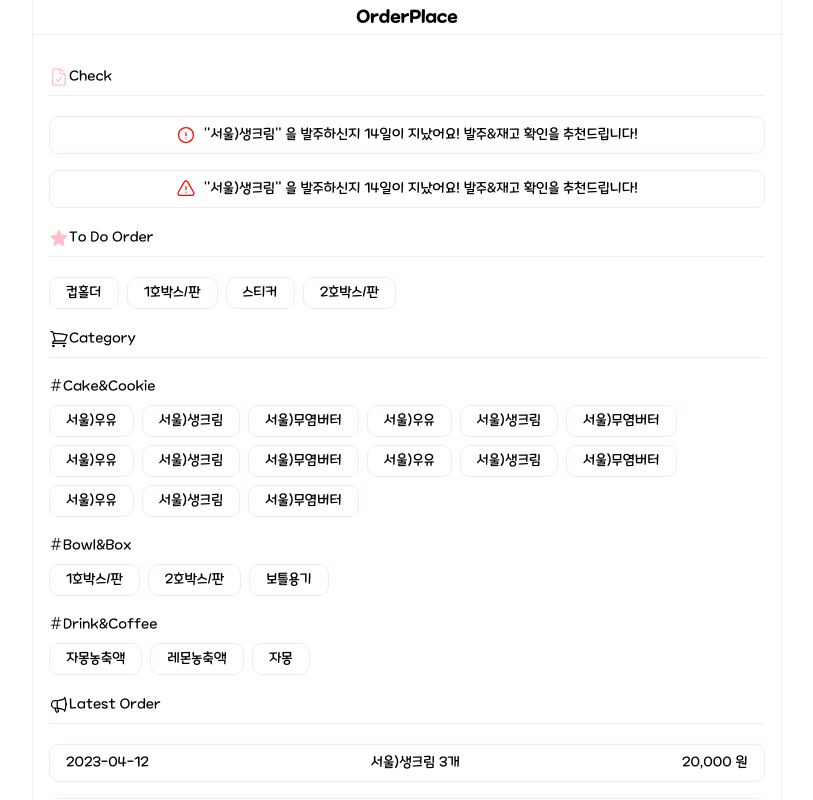
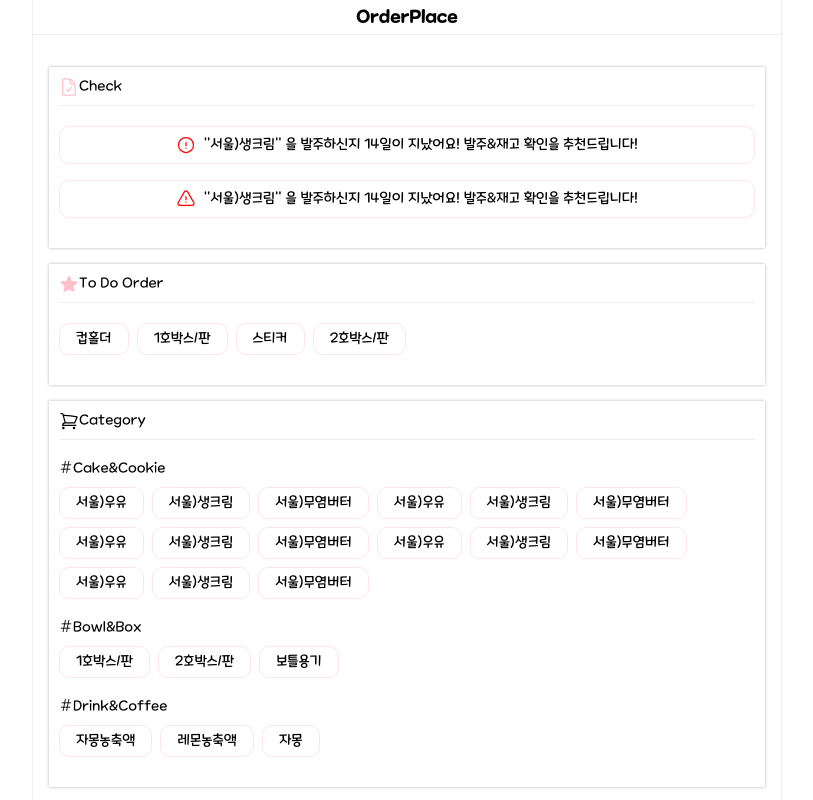
Before and after one commit to YiHyeongRae/order-place, a Next.js app: page / in a window 1280 px wide. Shown: the top 800 px of the page, without its empty margins (233-1046 px from the left). Built offline with nearby package versions, Linux system fonts and the light colour scheme.

Commit message:
fix:css 수정

```diff
--- a/src/pages/index.tsx
+++ b/src/pages/index.tsx
@@ -3,6 +3,9 @@ import styled from "styled-components";
 
 const Content = styled.div`
   font-size: 14px;
+  padding: 10px;
+  margin-bottom: 16px;
+  box-shadow: 0 0 3px rgba(0, 0, 0, 0.3);
 `;
 
 const CheckWrap = styled.ul`
@@ -101,6 +104,7 @@ const PopupContent = styled.div`
   border-radius: 30px 0 0 30px;
   cursor: pointer;
 `;
+
 export default function Home() {
   const testArr = [
     "서울)우유",
```
